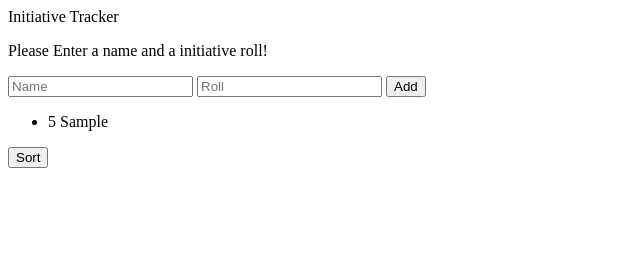
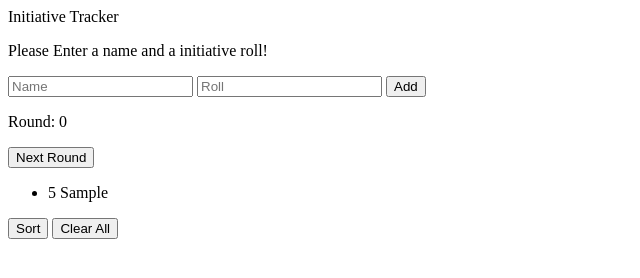
Before and after one commit to bdmecham/Rollinitiative, a plain HTML site: page index.html in a window 1280 px wide. Both pictures are taken after typing "Sample", "5" into the empty fields and a click on the button "Add". Shown: the whole page, without its empty margins (0-640 px from the left). Drawn offline with Linux system fonts and the light colour scheme.

Commit message:
Added a counter, and a clear button.

```diff
--- a/index.html
+++ b/index.html
@@ -18,7 +18,11 @@
             </form>
 
         </div>
-
+        <div>
+            <p id="counter">Round: 0</p>
+            <button onclick="nextRound()">Next Round</button>
+        </div>
+        <div>
             <ul id="init-list">
                 <!-- <li>
                     12 Thorne
@@ -36,8 +40,11 @@
                     10 Goblin Chief
                 </li> -->
             </ul>
+        </div>
 
         <button onclick="sort()">Sort</button>
+
+        <button onclick="clearAll()">Clear All</button>
     </main>
     <footer></footer>
     <script src="scripts/script.js"></script>
--- a/scripts/script.js
+++ b/scripts/script.js
@@ -1,12 +1,15 @@
 // Add Function
 function addCharacter(name, num) {
     var newli = document.createElement("li");
-    newli.appendChild(document.createTextNode(num + " "));
-    newli.appendChild(document.createTextNode(name));
+    if(name != "" && num != ""){
+      newli.appendChild(document.createTextNode(num + " "));
+      newli.appendChild(document.createTextNode(name));
 
-    document.getElementById("init-list").appendChild(newli);
+      document.getElementById("init-list").appendChild(newli);
 
-    document.getElementById("list-input").reset();
+      document.getElementById("list-input").reset();
+    }
+
 }
 
 // Sort Function
@@ -30,3 +33,16 @@ function sort() {
     }
   }
 }
+
+// Advance Round Counter
+function nextRound() {
+  var round = document.getElementById("counter").innerHTML;
+  var count = parseInt(round.replace("Round: ", ""));
+  count++;
+  document.getElementById("counter").innerHTML = "Round: " + count;
+}
+
+// Clear All
+function clearAll() {
+  list = document.getElementById("init-list").innerHTML = "";
+}
```
Lines whose indentation alone changed are shown as unchanged.
